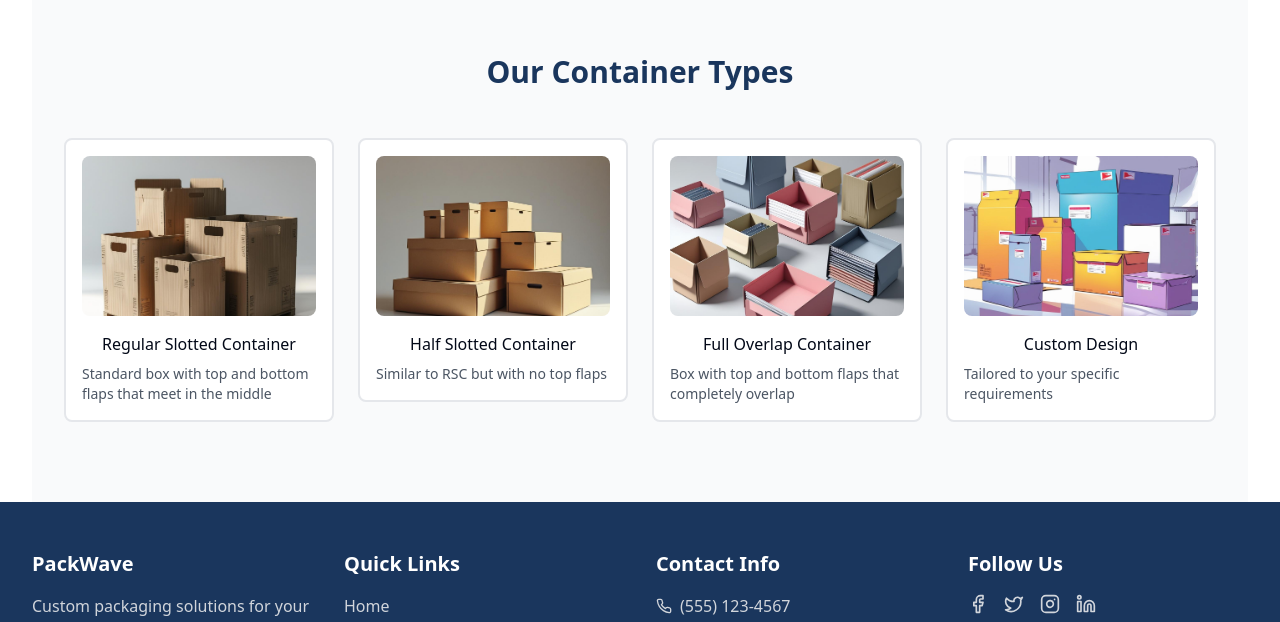
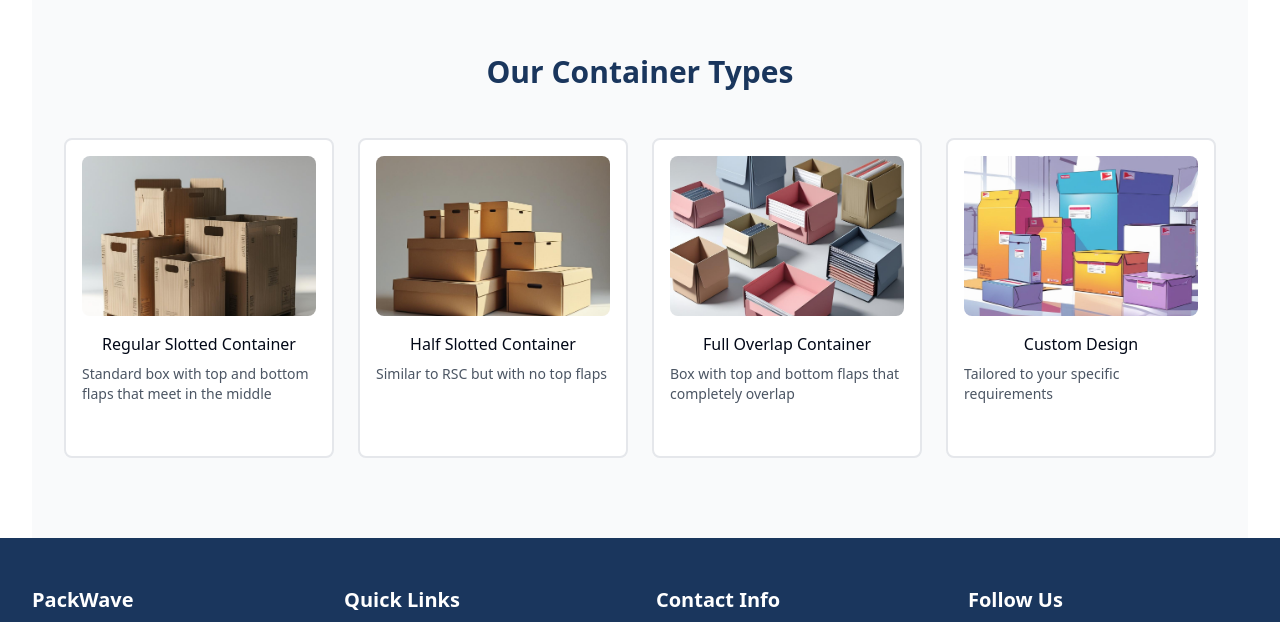
Before and after one commit to AxilAxil/packwave, a React (Vite) app: page / in a window 1280 px wide. Shown: the part 634-1256 px from the top of the page. Built offline with nearby package versions, Linux system fonts and the light colour scheme.

Commit message:
Make container heights same

```diff
--- a/src/pages/Home.tsx
+++ b/src/pages/Home.tsx
@@ -76,7 +76,7 @@ const Home = () => {
                 <div
                   key={type.id}
                   data-container-card
-                  className="bg-white border-2 border-gray-200 rounded-lg p-4 hover:border-gray-300 transition-colors"
+                  className="bg-white border-2 border-gray-200 rounded-lg p-4 hover:border-gray-300 transition-colors h-80 flex flex-col"
                 >
                   <div className="h-40 overflow-hidden rounded-lg mb-4">
                     <img
```
